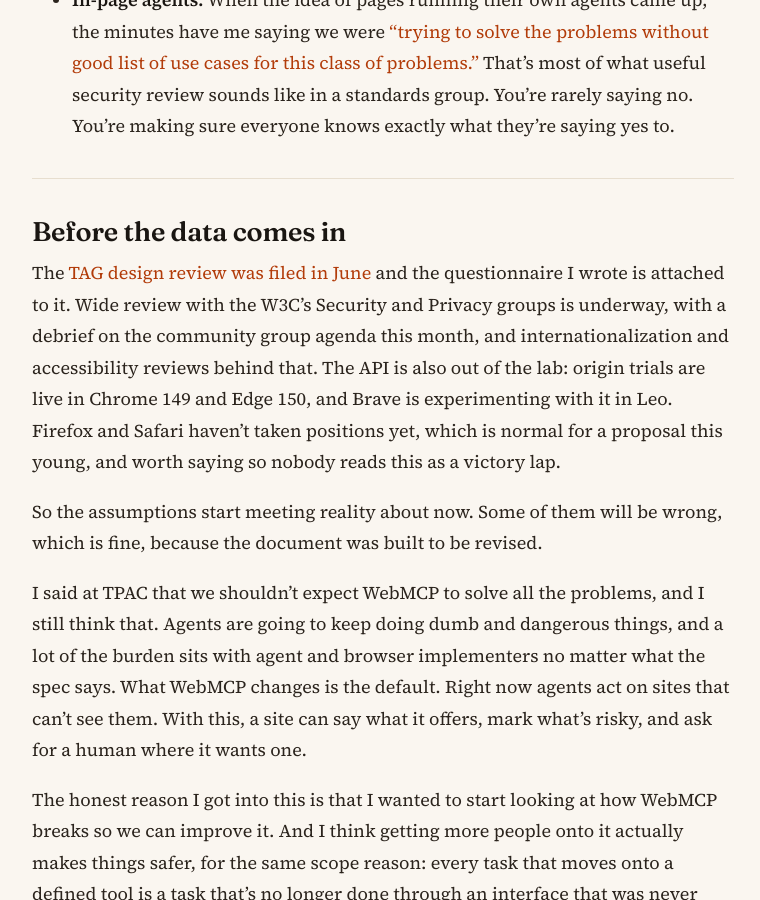
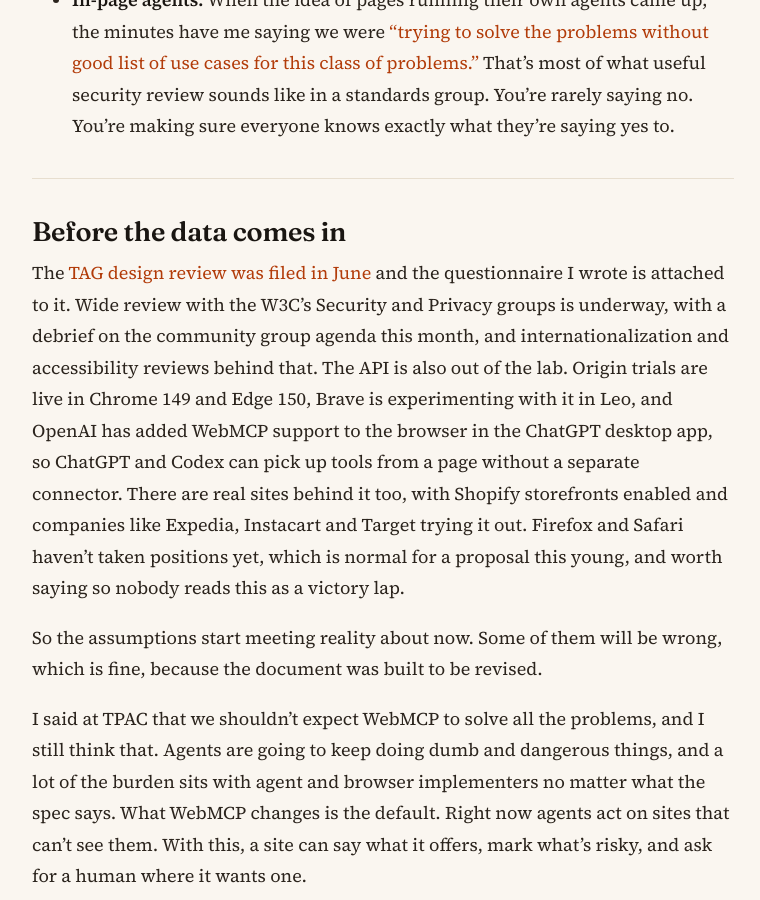
Before and after one commit to victorhuangwq/experiencethis.world, a Jekyll site: the page built from _posts/2026-08-17-agents-are-already-browsing.md, in a window 1280 px wide and 900 px high, scrolled down 6666 px. Shown: the whole window, without its empty margins (257-1017 px from the left). Built offline with Jekyll 4.4.1, drawn with Linux system fonts in a browser that asks for light colours.

Commit message:
Note ChatGPT WebMCP support and early site adoption
Co-Authored-By: Claude Opus 5 <noreply@anthropic.com>
Claude-Session: https://claude.ai/code/session_0136wbMMqseziXZRRUF6HcTu

```diff
--- a/_posts/2026-08-17-agents-are-already-browsing.md
+++ b/_posts/2026-08-17-agents-are-already-browsing.md
@@ -108,7 +108,7 @@ The WebMCP repo has been a lively place for a while now, and I've been in it thr
 
 ## Before the data comes in
 
-The [TAG design review was filed in June](https://github.com/w3ctag/design-reviews/issues/1238) and the questionnaire I wrote is attached to it. Wide review with the W3C's Security and Privacy groups is underway, with a debrief on the community group agenda this month, and internationalization and accessibility reviews behind that. The API is also out of the lab: origin trials are live in Chrome 149 and Edge 150, and Brave is experimenting with it in Leo. Firefox and Safari haven't taken positions yet, which is normal for a proposal this young, and worth saying so nobody reads this as a victory lap.
+The [TAG design review was filed in June](https://github.com/w3ctag/design-reviews/issues/1238) and the questionnaire I wrote is attached to it. Wide review with the W3C's Security and Privacy groups is underway, with a debrief on the community group agenda this month, and internationalization and accessibility reviews behind that. The API is also out of the lab. Origin trials are live in Chrome 149 and Edge 150, Brave is experimenting with it in Leo, and OpenAI has added WebMCP support to the browser in the ChatGPT desktop app, so ChatGPT and Codex can pick up tools from a page without a separate connector. There are real sites behind it too, with Shopify storefronts enabled and companies like Expedia, Instacart and Target trying it out. Firefox and Safari haven't taken positions yet, which is normal for a proposal this young, and worth saying so nobody reads this as a victory lap.
 
 So the assumptions start meeting reality about now. Some of them will be wrong, which is fine, because the document was built to be revised.
 
```
